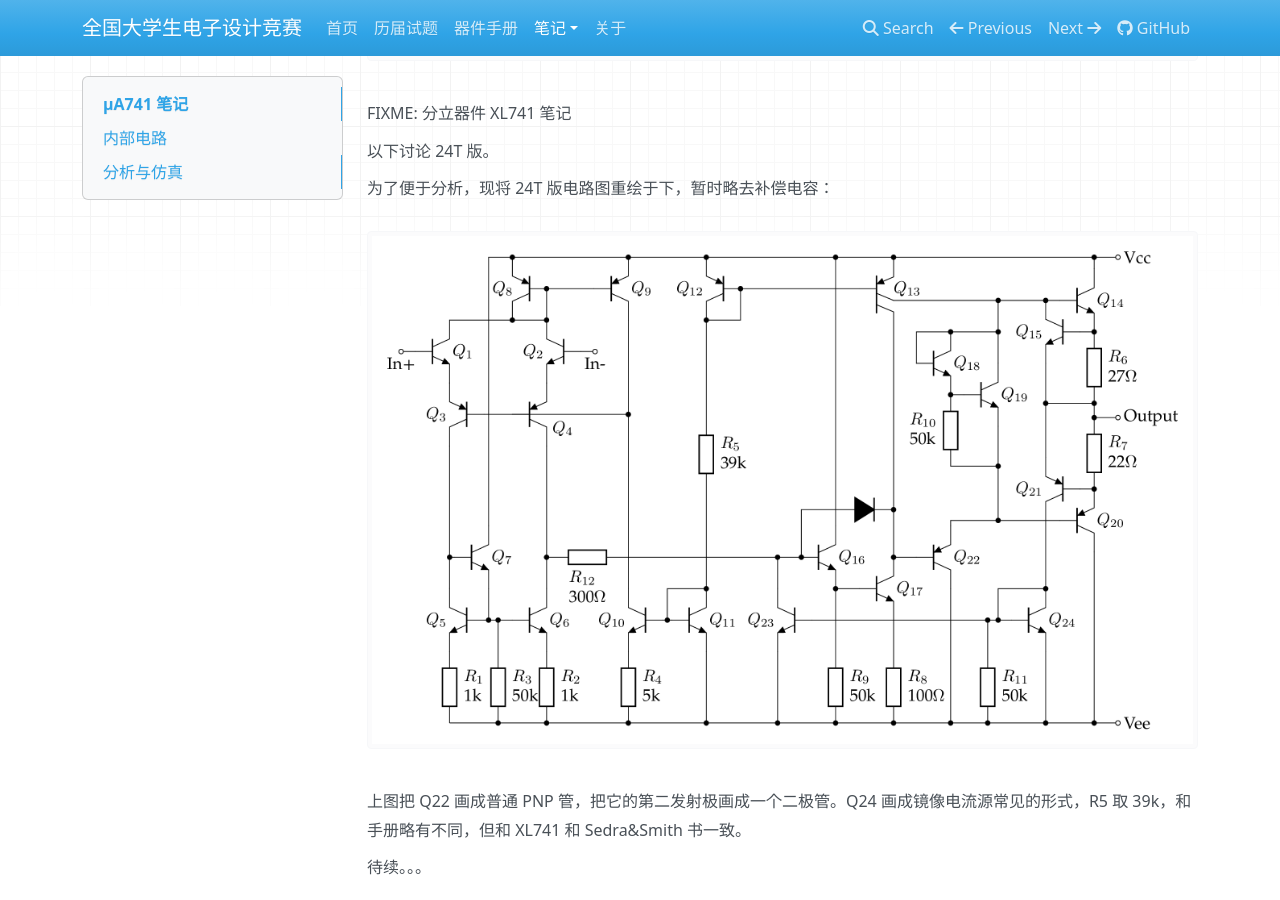
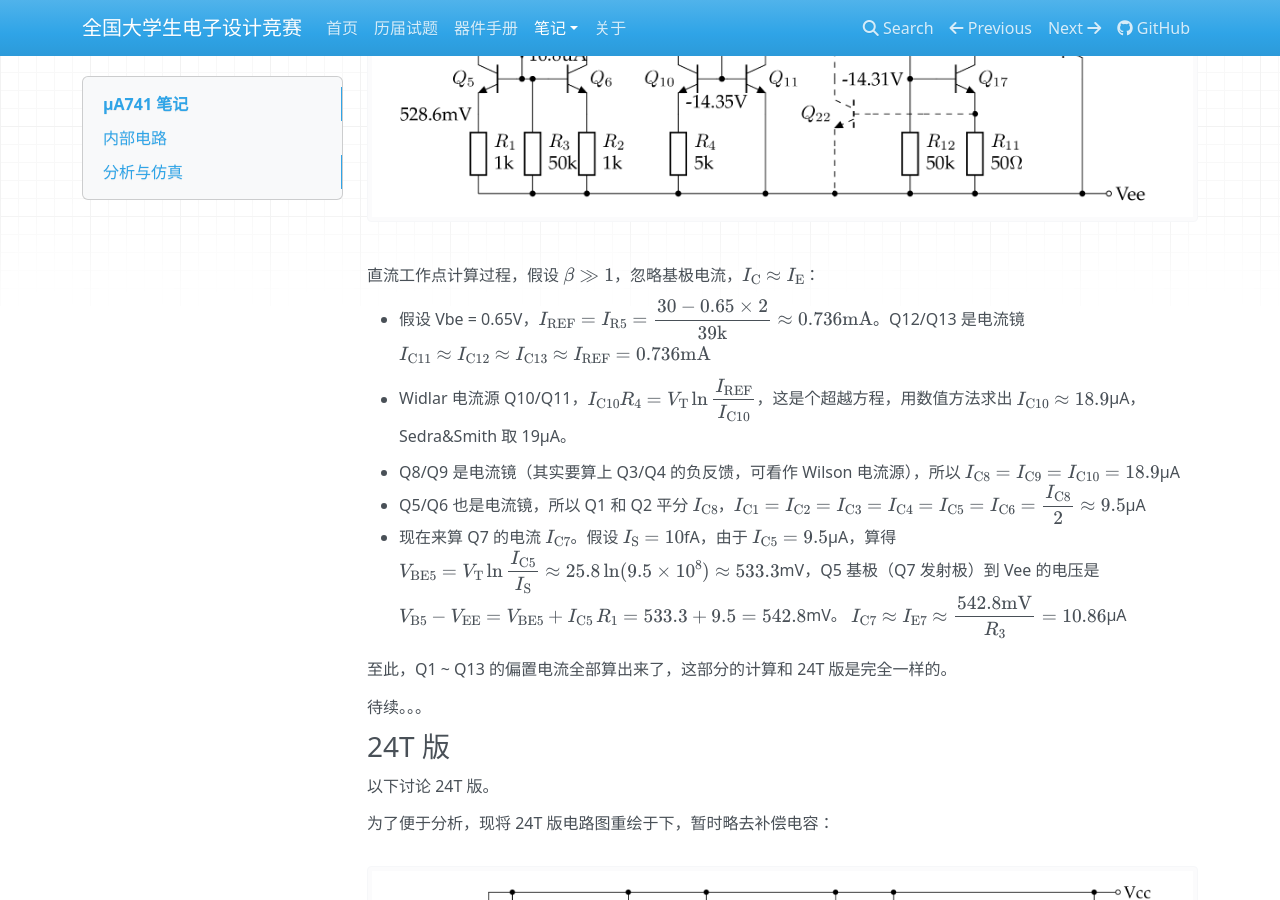
Before and after one commit to chenshuo/nuedc, an MkDocs documentation site: the page built from docs/741.md, in a window 1280 px wide and 900 px high, scrolled down 4005 px. Built offline with MkDocs 1.6.1, drawn with Linux system fonts in a browser that asks for light colours; nearby versions of some CDN libraries; formulas are drawn with MathJax 3; some of the changed text lies outside the part shown.

```diff
--- a/docs/741.md
+++ b/docs/741.md
@@ -1,10 +1,10 @@
 # µA741 笔记
 
-µA741 是第二代集成运算放大器的代表，由 David Fullagar 在 1968 年为 Fairchild 公司设计。常见的兼容型号有 UA741, LM741, KA741 等等。以下简称 741。741 有历史意义，也有学习的价值，资料丰富，但在 21 世纪没有多少使用价值。
+µA741 是第二代集成运算放大器的代表，由 David Fullagar 在 1968 年为 Fairchild 公司设计。常见的兼容型号有 UA741, LM741, KA741 等等。以下简称 741。741 有[历史意义](741/SectionH.pdf)，也有学习的价值，[资料丰富](741/Sedra8e_x5.pdf)，但在 21 世纪的今天没有多少使用价值。
 
 MC1458 / MC1558 是 741 的双运放版本，电路特性是一样的。
 
-Dave Fullagar and history of µA741
+Dave Fullagar and [history of µA741](741/ho18opamp.pdf)
 
 * <https://www.edn.com/voices-dave-fullagar-analog-ic-designer-and-entrepreneur/>
 * <https://www.computerhistory.org/collections/catalog/102739975>
@@ -33,22 +33,22 @@ Dave Fullagar and history of µA741
 
 上图中电阻编号跳过了 R6，三极管跳过了 Q19 和 Q21。所以虽说三极管最大编号是 Q22，其实电路图中一共只有 20 个三极管。这可能说明电路几经修改才呈现现在的样子。
 
-更常见的 24T 版：
+更常见的 24T 版，重绘自 Fairchild [1987 年数据手册](741/fairchild1987.pdf)：
 
 ![](741/lm741-24t-ds.png)
 
-上图中 Q16 基极到 Q6 集电极的 300Ω 电阻没有标号，似乎可以算 R12。
+上图中 Q16 基极到 Q6 集电极的 300Ω 电阻没有标号，似乎可以算作 R12。
 
 可以看出输入级是一样的，但中间级和输出级略有不同。从上往下看：
 
-* 20T 版本的 Q13 是普通 PNP，24T 版的 Q13 有两个集电极，通常认为其面积之比为 \(1:3\)，电流是 550μA 和 180μA。
-* 20T 版本用来消除交越失真的是 Vbe 倍增电路，也叫 rubber diode，用了一个三极管 Q18 和两个电阻 R7/R8。24T 版本是两个三极管 Q18/Q19 和一个电阻 R10。Fairchild 手册上画的 R10 是 50k，Sedra&Smith 书上分析的电路是 40k，我也不知道为啥不一样。
+* 20T 版本的 Q13 是普通 PNP，24T 版的 Q13 有两个集电极，通常认为其面积之比为 \(3:1\)，电流是 550μA 和 180μA。
+* 20T 版本用来消除交越失真的是 Vbe 倍增电路，也叫 [rubber diode](https://en.wikipedia.org/wiki/Rubber_diode)，用了一个三极管 Q18 和两个电阻 R7/R8。24T 版本是两个三极管 Q18/Q19 和一个电阻 R10。Fairchild 手册上画的 R10 是 50k，Sedra&Smith 书上分析的电路是 40k，我也不知道为啥不一样。
 * R5 改成了 40kΩ，但 Sedra&Smith 书上还是按 39kΩ 来计算参考电流。
 * Q17 的集电极和 Q20 的基极之间增加了一个双发射极的 PNP 管 Q22，是比较少见的画法/用法。Q22 的第一个发射极接 Q20 基极，可以看作射极跟随器 Q22 的输出，是信号通路，比较容易理解；第二个发射极接到 Q16 基极，考虑到 Q16 基极电位只比 Vee 高 2Vbe，那只有在 Q22 基极比 Q16 基极低 1 个 Vbe 以上时，Q22 的第二发射极才会导通。一般认为它的第二个发射极的作用有两个：一是防止 Q16 电流过大而烧毁；二是防止 Q17 饱和，因为当 Q17 的集电极低于 Q17 的基极时，Q22 的第二发射极导通，Q17 的集电极电压不会进一步降低。有的版本把第二个发射极画成一个二极管（[TI 的 µA741 数据手册](741/ua741-ti.pdf)），有的则干脆省略了第二个发射极（Sedra&Smith 书）。
 * 在原来 Q15 的基础上，新增了 Q21 和 Q24 用作短路保护。Q24 的画法比较奇怪，它其实和 Q23 构成 current mirror，当 Q20 电流过大，Q21 导通，其集电极电流通过 Q24 复制到 Q23，从而将 Q16 基极拉低，以实现保护。
 
 
-一点技术文献考古：
+### 一点技术文献考古
 
 * Fairchild [1970 年](741/fairchild1970.pdf) 和 [1971 年](741/fairchild1971.pdf) 的数据手册上画的是 20T 版本
     * 1970 年的标题是 High Performance Operational Amplifier
@@ -59,7 +59,9 @@ Dave Fullagar and history of µA741
     * 1971 年把这两个型号合到了一起，就叫 µA741，但是手册上分为两个等级，312 级是宽温度范围，393 级是普通温度范围（和上一年的 µA741C 一样）。
 * Fairchild [1973 年](741/fairchild1973.pdf) 数据手册最有意思，它同时有 20T 版本的 µA741/µA741C，又有 24T 版本的 µA741A/µA741E。
     * 出现了日后常用的 DIP-8 封装，这或许解释了为什么 DIP-8 的管脚排列初看上去比较别扭，是为了和 TO-99 金封的管脚兼容。金属封装的管脚排列就比较自然，因为它是圆形的，旋转对称。
-    * µA741A 各方面的性能比原始 µA741 略有提高。我推测，Fairchild 1973 年改进了生产工艺，提高了集成电路中三极管的性能，顺便微调了 µA741 的电路图和版图，顺势推出了 24T 版的 µA741A。为了照顾现有客户，还继续生产旧的 20T 版 µA741。
+    * µA741A 各方面的性能比原始 µA741 略有提高，比如失调电压、失调电流、偏置电流都都有所减小。我推测，Fairchild 1973 年改进了生产工艺，提高了集成电路中三极管的性能，顺便微调了 µA741 的电路图和版图，顺势推出了 24T 版的 µA741A。为了照顾现有客户，还继续生产旧的 20T 版 µA741。
+    * [National LM741](741/LM741-NS.pdf) 列出了 741A/741/741C 的性能对比。注意到输入偏置电流的典型值从 80nA 减小为 30nA，我们[计算得知](741/Sedra8e_x5.pdf) 741 输入级的集电极电流约为 9.5μA，据此可以推测旧版的输入级差分 NPN 对管 Q1/Q2 的 \(\beta = 9.5 / 0.08 \approx 120\)，新版的 \(\beta = 9.5/0.03\approx 317\)。
+    * 输入失调电流的典型值从 20nA 大幅降低为 3nA，可能得益于 PNP 管的性能提升。文献上提到，旧版的横向 PNP 管的 \(\beta\) 只有不到 10，一般以 5 计算；而新版的估计能有 50.
 * Fairchild [1979 年](741/fairchild1979.pdf) 和 [1987 年](741/fairchild1987.pdf) 的数据手册上画的 µA741 是 24T 版本，说明旧的 20T 版已经淘汰。
 * National [1971 年](741/national1971.pdf)数据手册上的 LM741 是 20T 版本，原理图漏标了 Q18。直到现在[TI LM741 的手册](741/LM741-TI.pdf)也是 20T 版本，也还是漏标了 Q18。从 [1988 年](741/national1988.pdf)起，原理图把 Q15 标重复了，这个错误一直保留到了现在 TI 的 [LM741 datasheet](741/LM741-TI.pdf) 第 7 页。我估计是重画这个电路的实习生把 Q17 肩膀上的 Q16 看成了 Q15。
 * TI [1984 年技术手册](741/ti1984.pdf)上的 µA741 是独有的 22T 设计，但是这个手册少画了 Q16 基极的输入信号（应该接到 Q4 的集电极），[TI 现在的手册](741/ua741-ti.pdf)是正确的。换言之，由于收购 National 的关系，TI 现在的产品线既有国半的 20T 版 LM741 又有自己独特的 22T 版 µA741。
@@ -71,11 +73,28 @@ Ken Shirrif 曾说，他问过发明人 Dave Fullagar 为何有两个版本的 7
 
 ## 分析与仿真
 
-20T 版的直流工作点仿真结果：
+
+FIXME: 分立器件 XL741 笔记
+
+20T 版的直流工作点仿真结果，用于短路保护的 Q15 和 Q22 处于关断状态，用虚线表示：
 
 ![](741/lm741-20t-op0.png)
 
-FIXME: 分立器件 XL741 笔记
+直流工作点计算过程，假设 \(\beta \gg 1\)，忽略基极电流，\(I_\mathrm{C}\approx I_\mathrm{E}\)：
+
+* 假设 Vbe = 0.65V，\(I_\mathrm{REF} = I_\mathrm{R5} = \dfrac{30-0.65\times 2}{39\mathrm{k}}\approx 0.736 \mathrm{mA}\)。Q12/Q13 是电流镜 \(I_\mathrm{C11} \approx I_\mathrm{C12} \approx I_\mathrm{C13} \approx I_\mathrm{REF} = 0.736 \mathrm{mA}\)
+
+* Widlar 电流源 Q10/Q11，\(I_\mathrm{C10} R_4 = V_\mathrm{T}\ln \dfrac{I_\mathrm{REF}}{I_\mathrm{C10}}\)，这是个超越方程，用数值方法求出 \(I_\mathrm{C10} \approx 18.9\)µA，Sedra&Smith 取 19µA。
+* Q8/Q9 是电流镜（其实要算上 Q3/Q4 的负反馈，可看作 Wilson 电流源），所以 \(I_\mathrm{C8} = I_\mathrm{C9} = I_\mathrm{C10} = 18.9\)µA
+* Q5/Q6 也是电流镜，所以 Q1 和 Q2 平分 \(I_\mathrm{C8}\)，\(I_\mathrm{C1} = I_\mathrm{C2} = I_\mathrm{C3} = I_\mathrm{C4} = I_\mathrm{C5} = I_\mathrm{C6} = \dfrac{I_\mathrm{C8}}{2}\approx 9.5\)µA
+* 现在来算 Q7 的电流 \(I_\mathrm{C7}\)。假设 \(I_\mathrm{S} = 10\)fA，由于 \(I_\mathrm{C5}=9.5\)µA，算得 \(V_\mathrm{BE5} = V_\mathrm{T} \ln\dfrac{I_\mathrm{C5}}{I_\mathrm{S}} \approx 25.8  \ln (9.5\times 10^{8}) \approx 533.3\)mV，Q5 基极（Q7 发射极）到 Vee 的电压是 \(V_\mathrm{B5} - V_\mathrm{EE} = V_\mathrm{BE5} + I_\mathrm{C5}\,R_1 = 533.3 + 9.5 = 542.8\)mV。 \(I_\mathrm{C7}\approx  I_\mathrm{E7} \approx \dfrac{542.8\mathrm{mV}}{R_3} = 10.86\)µA
+
+至此，Q1 ~ Q13 的偏置电流全部算出来了，这部分的计算和 24T 版是完全一样的。
+
+
+待续。。。
+
+### 24T 版
 
 以下讨论 24T 版。
 
```
Also changed, not shown: docs/notes.md (+9 -4 lines), 1 other file.
